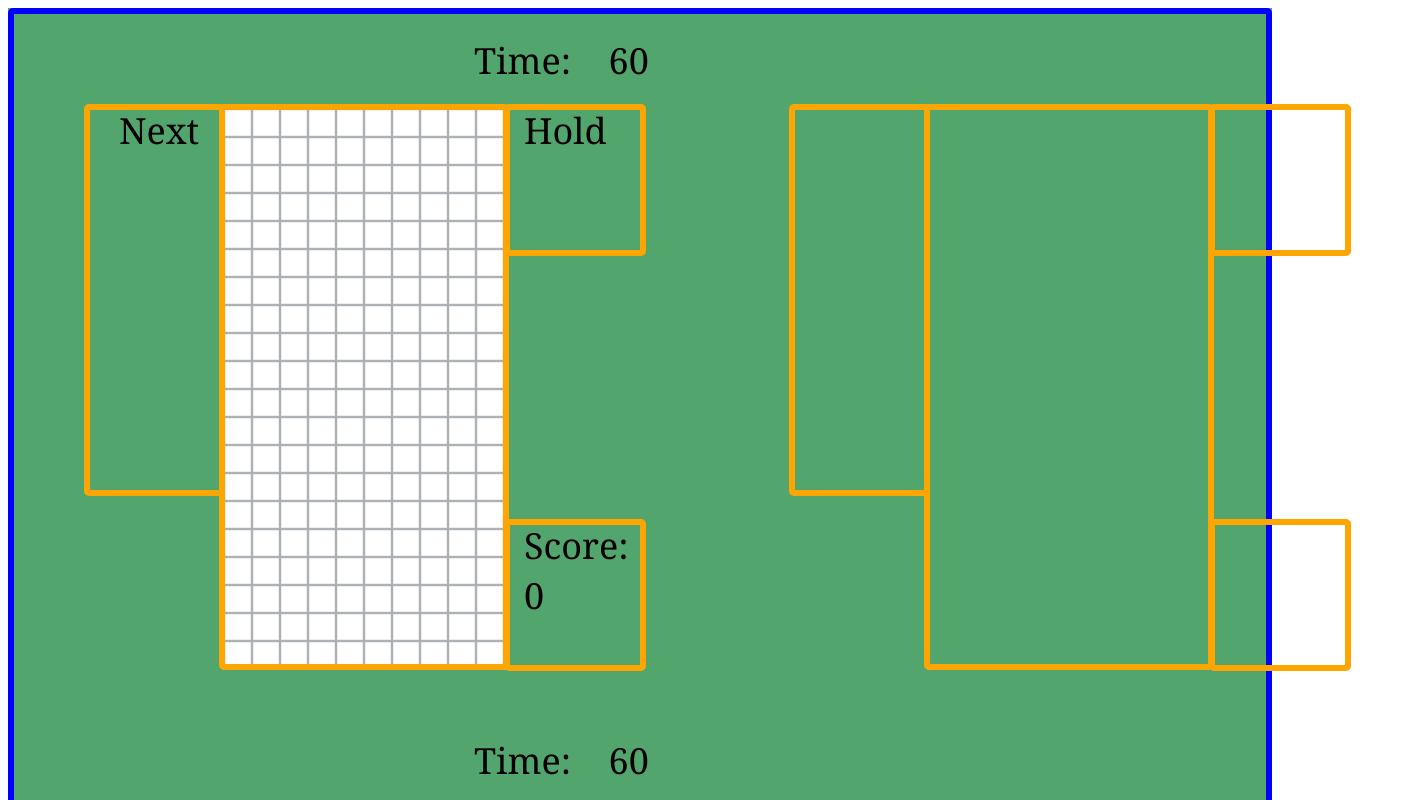
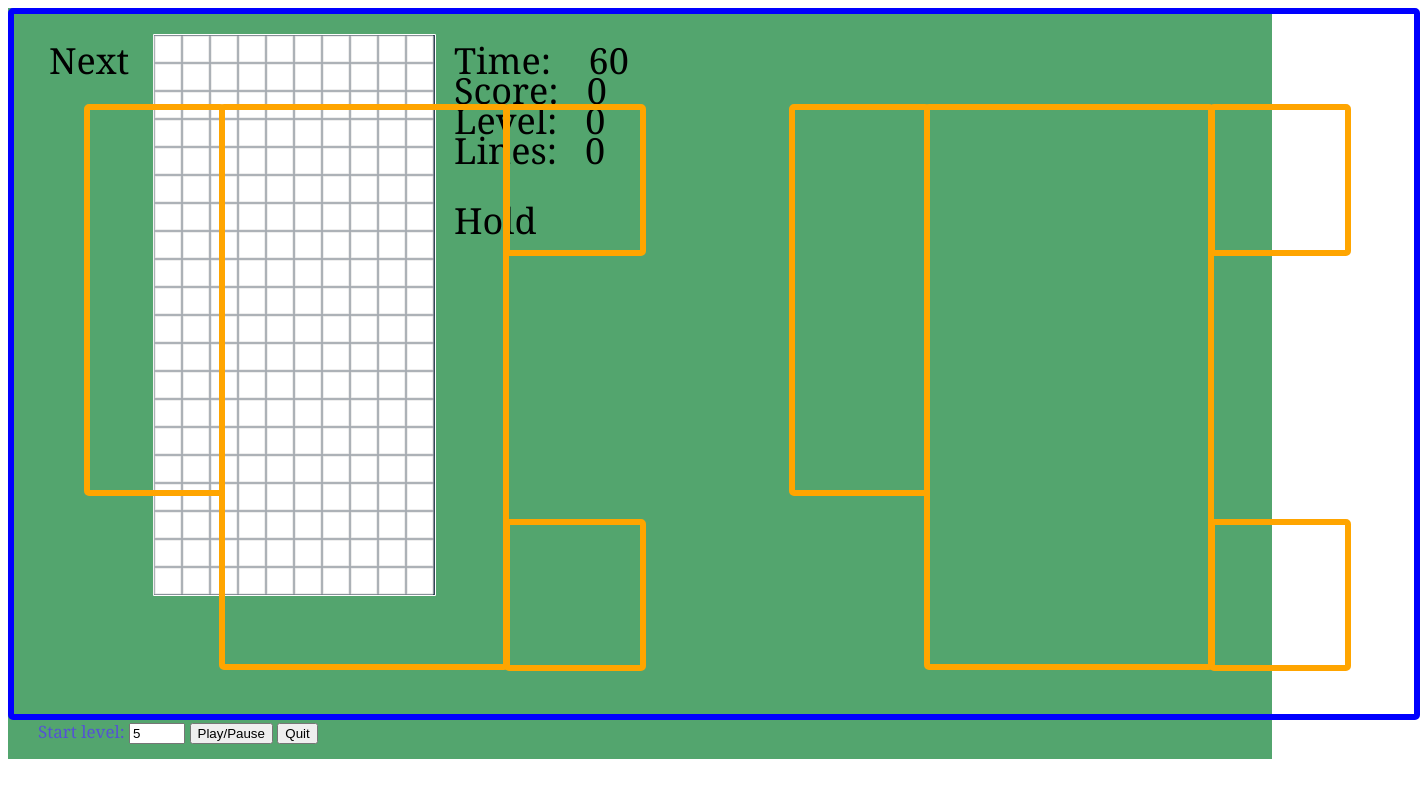
Before and after one commit to Our-good-game/Tetris-3v3, a plain HTML site: page 1vs1.html in a window 1280 px wide. Shown: the top 800 px of the page, 1420 px wide, since content can reach past the window. Drawn offline with Linux system fonts and the light colour scheme.

Commit message:
調整1vs1介面
將原本 two canvas 變更為 one canvas

```diff
--- a/1vs1.html
+++ b/1vs1.html
@@ -1,11 +1,12 @@
 <head>
-  <script src='1vs1-tetris.js'></script>
+  <script src='player-interface.js'></script>
+  <script src='classic-tetris.js'></script>
   <script>
+
   window.addEventListener('load', event => {
     const canvas = document.getElementById('tetris-canvas');
-	const canvas2 = document.getElementById('tetris-canvas2');
     const tetris = new ClassicTetris(canvas);
-	const tetris2 = new ClassicTetris(canvas2);
+    const tetris2 = new PlayerInterface(canvas);
     document.getElementById('start-stop-btn').addEventListener('click', event => {
       const startLevel = document.getElementById('level-input').value;
       tetris.setStartLevel(startLevel);
@@ -24,7 +25,7 @@
   <div style='user-select:none; color:rgb(85, 83, 211); background-color:rgb(83, 165, 110); font:17px georgia'>
     <div style='display:table; margin:0 auto;'>
       <div style="border:6px blue solid; border-radius:5px; position:relative">
-        <canvas id='tetris-canvas' class='canvas' width='700' height='700'></canvas>
+        <canvas id='tetris-canvas' class='canvas' width='1400' height='700'></canvas>
 	      <!-- Play block border -->
         <div style="border:6px orange solid; border-radius:5px; width:278px; height:554px; position:absolute; top:90px; left:205px;"></div>
 	      <!-- Next block border -->
@@ -34,7 +35,6 @@
 	      <!-- Hold block border -->
 		    <div style="border:6px orange solid; border-radius:5px; width:130px; height:140px; position:absolute; top:90px; left:490px;"></div>
 
-		<canvas id='tetris-canvas2' class='canvas' width='700' height='700'></canvas>
 	      <!-- Play block border -->
         <div style="border:6px orange solid; border-radius:5px; width:278px; height:554px; position:absolute; top:90px; left:910px;"></div>
 	      <!-- Next block border -->
```
Lines whose indentation alone changed are shown as unchanged.
